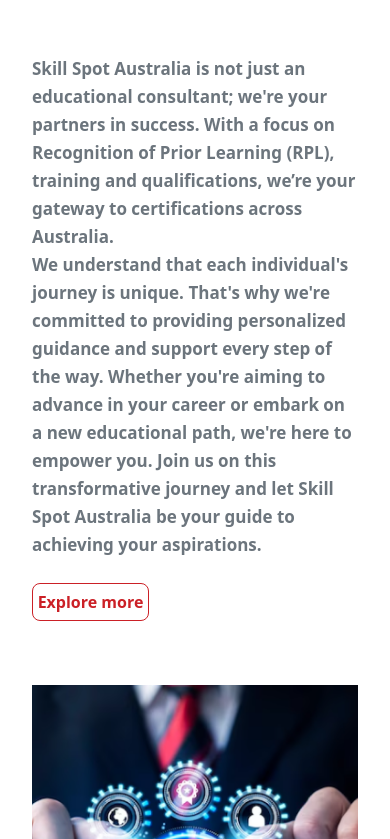
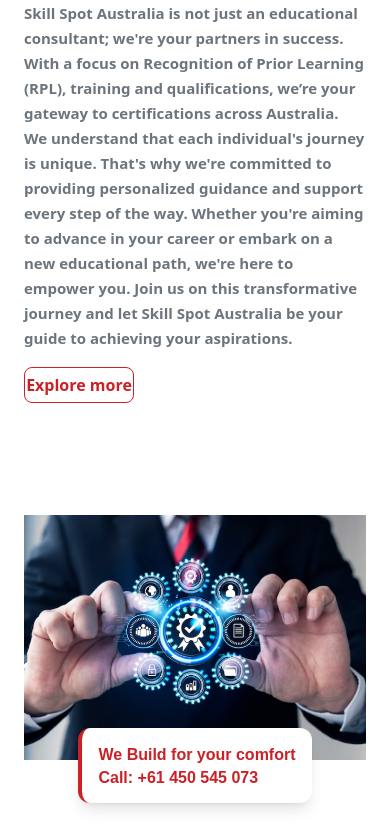
Before and after one commit to RojuGhimire/SkillSpotAus, a React (Vite) app: page / in a window 390 px wide. Shown: the part 1205-2044 px from the top of the page. Built offline with nearby package versions, Linux system fonts and the light colour scheme.

Commit message:
did changes

```diff
--- a/src/components/sections/Frame.tsx
+++ b/src/components/sections/Frame.tsx
@@ -28,7 +28,7 @@
         variants={frameVariants}
         initial="hidden"
         animate="visible"
-        transition={{ duration: 1 }}
+        transition={{ duration: 2 }}
       >
         <h3 className="text-sm md:text-lg lg:text-xl font-bold">Flexibility</h3>
         <p className="text-xs md:text-base lg:text-lg">
@@ -40,7 +40,7 @@
         variants={frameVariants}
         initial="hidden"
         animate="visible"
-        transition={{ duration: 1 }}
+        transition={{ duration: 3 }}
       >
         <h3 className="text-sm md:text-lg lg:text-xl font-bold">
           Certificate valid all over the world
@@ -52,7 +52,7 @@
         variants={frameVariants}
         initial="hidden"
         animate="visible"
-        transition={{ duration: 1 }}
+        transition={{ duration: 4 }}
       >
         <h3 className="text-sm md:text-lg lg:text-xl font-bold">
           Blended Learning
--- a/src/components/sections/Hero2.tsx
+++ b/src/components/sections/Hero2.tsx
@@ -1,31 +1,43 @@
 import React from "react";
 import { motion } from "framer-motion";
+import { useInView } from "react-intersection-observer";
 
 const Hero2: React.FC = () => {
+  const { ref: leftContentRef, inView: leftContentInView } = useInView({
+    triggerOnce: true,
+    threshold: 0.1,
+  });
+
+  const { ref: rightContentRef, inView: rightContentInView } = useInView({
+    triggerOnce: true,
+    threshold: 0.1,
+  });
+
   return (
-    <section className="flex flex-col lg:flex-row items-center lg:items-start p-8 lg:px-20 lg:h-[550px] lg:p-16">
+    <section className="flex flex-col lg:flex-row items-center lg:items-start p-6  sm:p-8 lg:px-20 lg:h-auto lg:p-16">
       <div className="flex flex-col lg:flex-row lg:-mt-8">
         {/* Left Content */}
         <motion.div
-          className="lg:w-1/2  space-y-6"
+          className="lg:w-1/2 space-y-4 sm:space-y-6"
           initial={{ opacity: 0, x: -50 }}
-          animate={{ opacity: 1, x: 0 }}
-          transition={{ duration: 1 }}
+          animate={{ opacity: leftContentInView ? 1 : 0, x: leftContentInView ? 0 : -50 }}
+          transition={{ duration: 3 }}
+          ref={leftContentRef}
         >
-          <div className="w-[242px] h-[92px]  lg:mt-12 gap-[8px]">
-            <h2 className="text-secondary leading-[30px] text-lg font-bold">
+          <div className="w-full lg:w-[242px] h-auto lg:h-[92px] lg:mt-12 gap-[8px]">
+            <h2 className="text-secondary leading-[22px] sm:leading-[30px] text-lg sm:text-xl font-bold">
               Skill Spot Australia
             </h2>
-            <h1 className="text-3xl font-bold text-gray-800">Who Are We?</h1>
+            <h1 className="text-2xl sm:text-3xl font-bold text-gray-800">Who Are We?</h1>
           </div>
           <div className="mx-auto">
-            <p className="text-[#6C757D] text-[17px] font-semibold leading-[28px] text-left lg:mb-8">
+            <p className="text-[#6C757D] text-[15px] sm:text-[17px] font-semibold leading-[25px] sm:leading-[28px] text-left lg:mb-8">
               Skill Spot Australia is not just an educational consultant; we're
               your partners in success. With a focus on Recognition of Prior
               Learning (RPL), training and qualifications, we’re your gateway to
               certifications across Australia.
             </p>
-            <p className="text-[#6C757D] text-[17px] font-semibold leading-[28px] text-left">
+            <p className="text-[#6C757D] text-[15px] sm:text-[17px] font-semibold leading-[25px] sm:leading-[28px] text-left">
               We understand that each individual's journey is unique. That's why
               we're committed to providing personalized guidance and support
               every step of the way. Whether you're aiming to advance in your
@@ -42,7 +54,7 @@
               color: "#fff",
               borderColor: "#001B6A",
             }}
-            className="w-[117px]  h-[38px] gap-[10px] border border-secondary hover:border-white hover:bg-primary font-semibold rounded-lg text-secondary hover:text-white bg-white transition-all duration-300"
+            className="w-[110px] sm:w-[117px] h-[36px] sm:h-[38px] gap-[10px] border border-secondary hover:border-white hover:bg-primary font-semibold rounded-lg text-secondary hover:text-white bg-white transition-all duration-300"
           >
             Explore more
           </motion.button>
@@ -50,25 +62,26 @@
 
         {/* Right Content - Image and Call to Action */}
         <motion.div
-          className="lg:w-1/2  flex flex-col items-center h-[503px] lg:items-end mt-16 lg:mt-0"
-          initial={{ opacity: 0, y: 50 }}
-          animate={{ opacity: 1, y: 0 }}
-          transition={{ duration: 1, delay: 0.5 }}
+          className="lg:w-1/2 sm:ml-10  flex flex-col items-center lg:items-end mt-12 sm:mt-16 lg:mt-0"
+          initial={{ opacity: 0, x: 100 }}
+          animate={{ opacity: rightContentInView ? 1 : 0, x: rightContentInView ? 0 : 100 }}
+          transition={{ duration: 4, delay: 0.5 }}
+          ref={rightContentRef}
         >
           <img
-            src="/hero.png" // Replace with actual image URL
+            src="/hero.png"
             alt="Who Are We"
-            className="w-[700px] h-[425px] object-cover"
+            className="w-full sm:w-[500px] lg:w-[700px] mt-16 h-auto sm:h-[300px] lg:h-[425px] object-cover"
           />
           <motion.div
-            className="-mt-10 bg-white rounded-xl shadow-lg items-center justify-center p-4 border-l-4 md:w-[364px] h-[85px] md:top-[350px] lg:left-[35px] text-secondary hover:bg-primary hover:text-white border-secondary transition-all duration-300"
+            className="-mt-8 sm:-mt-10 bg-white rounded-xl shadow-lg items-center justify-center p-4 border-l-4 sm:w-[320px] md:w-[364px] h-[75px] sm:h-[85px] sm:top-[350px] lg:left-[35px] text-secondary hover:bg-primary hover:text-white border-secondary transition-all duration-300"
             whileHover={{ scale: 1.05 }}
           >
-            <div className="w-[231.61px] h-[39px]">
-              <h2 className="font-overpass text-[18.17px] font-semibold leading-[23px] text-left">
+            <div className="w-full">
+              <h2 className="font-overpass text-[16px] sm:text-[18.17px] font-semibold leading-[22px] sm:leading-[23px] text-left">
                 We Build for your comfort
               </h2>
-              <p className="font-overpass font-bold text-lg">
+              <p className="font-overpass font-bold text-base sm:text-lg">
                 Call: +61 450 545 073
               </p>
             </div>
```
